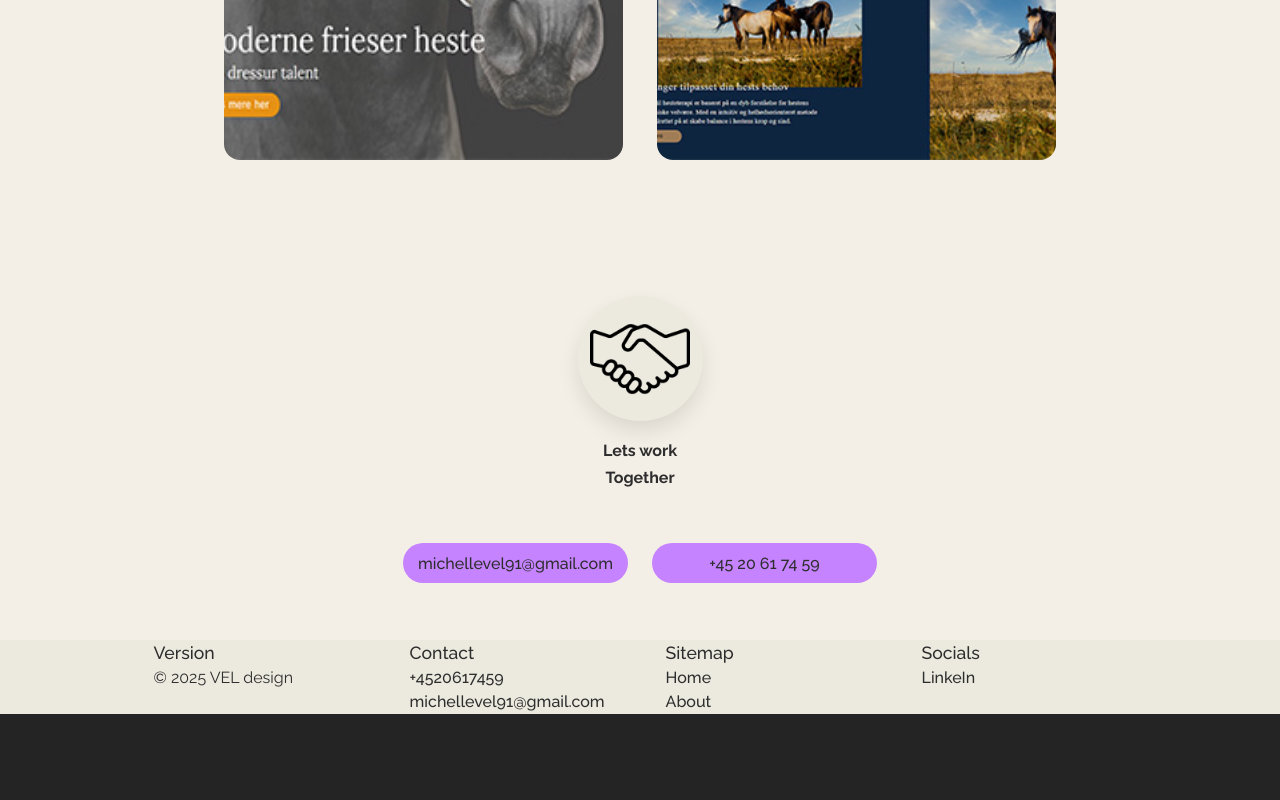
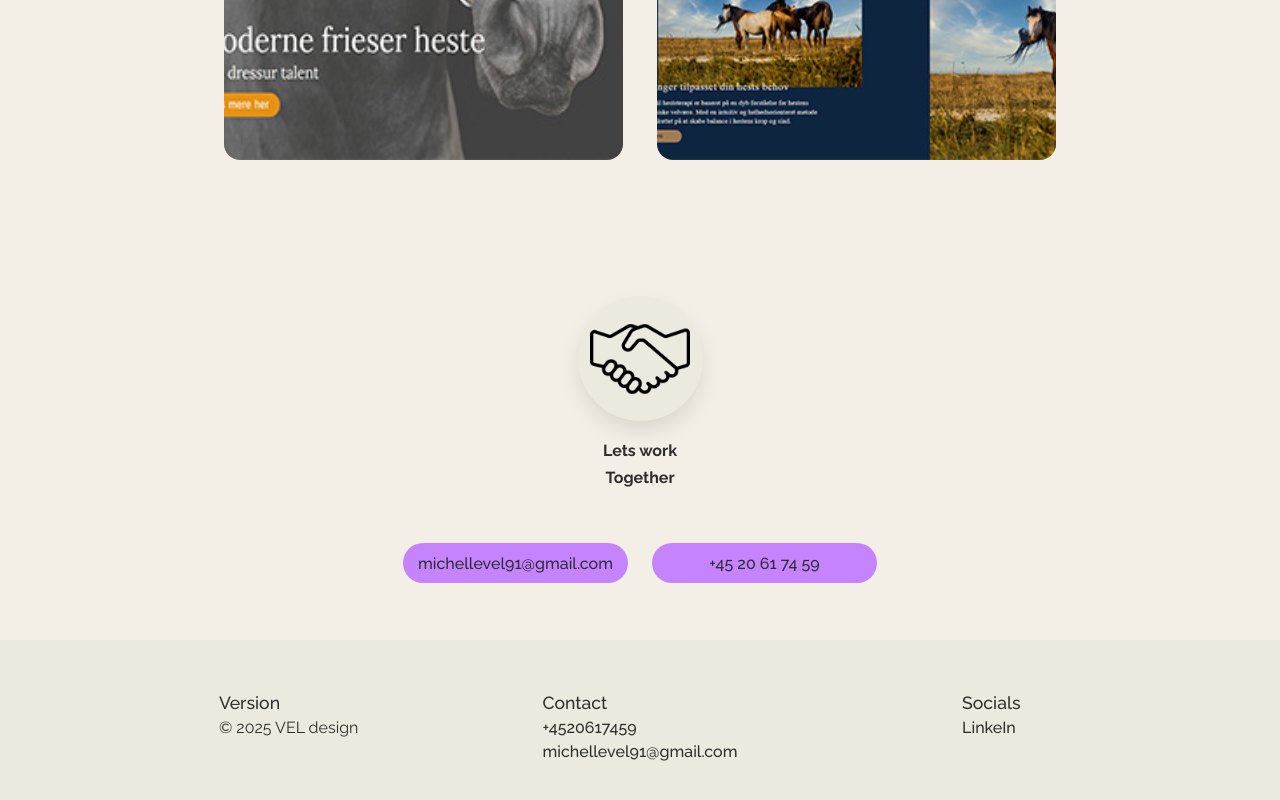
Before and after one commit to Enebye91/NewPortfolio, a React (Vite) app in the folder portfolio/: page / in a window 1280 px wide. Shown: the part 2304-3104 px from the top of the page. Before the commit the page ends 3018 px from the top, so only its background shows below. Built offline with nearby package versions, Linux system fonts and the light colour scheme; a web font is replaced by a local one.

Commit message:
CSS changes in footer component

```diff
--- a/portfolio/src/data/FooterLinks.jsx
+++ b/portfolio/src/data/FooterLinks.jsx
@@ -16,19 +16,19 @@ export const FooterData = [
       },
     ],
   },
-  {
-    title: "Sitemap",
-    links: [
-      {
-        label: "Home",
-        to: "/",
-      },
-      {
-        label: "About",
-        to: "/About",
-      },
-    ],
-  },
+  // {
+  //   title: "Sitemap",
+  //   links: [
+  //     {
+  //       label: "Home",
+  //       to: "/",
+  //     },
+  //     {
+  //       label: "About",
+  //       to: "/About",
+  //     },
+  //   ],
+  // },
 
   {
     title: "Socials",
--- a/portfolio/src/styles/footer.css
+++ b/portfolio/src/styles/footer.css
@@ -1,12 +1,15 @@
 footer {
   width: 100%;
+  height: 300px;
   background-color: var(--pearlJam);
   color: var(--black);
   display: flex;
   justify-content: center;
+  align-items: center;
 }
 
 .footer_container {
+  height: 250px;
   display: flex;
   flex-direction: column;
   justify-content: center;
@@ -46,13 +49,19 @@ footer {
 }
 
 @media (min-width: 768px) {
+  footer {
+    height: 200px;
+  }
+
   .footer_container {
+    height: 100px;
     flex-direction: row;
     justify-content: center;
-    gap: 0;
+    /* background-color: palegoldenrod; */
   }
 
   .container_div {
-    width: 20%;
+    width: 100%;
+    align-content: center;
   }
 }
```
